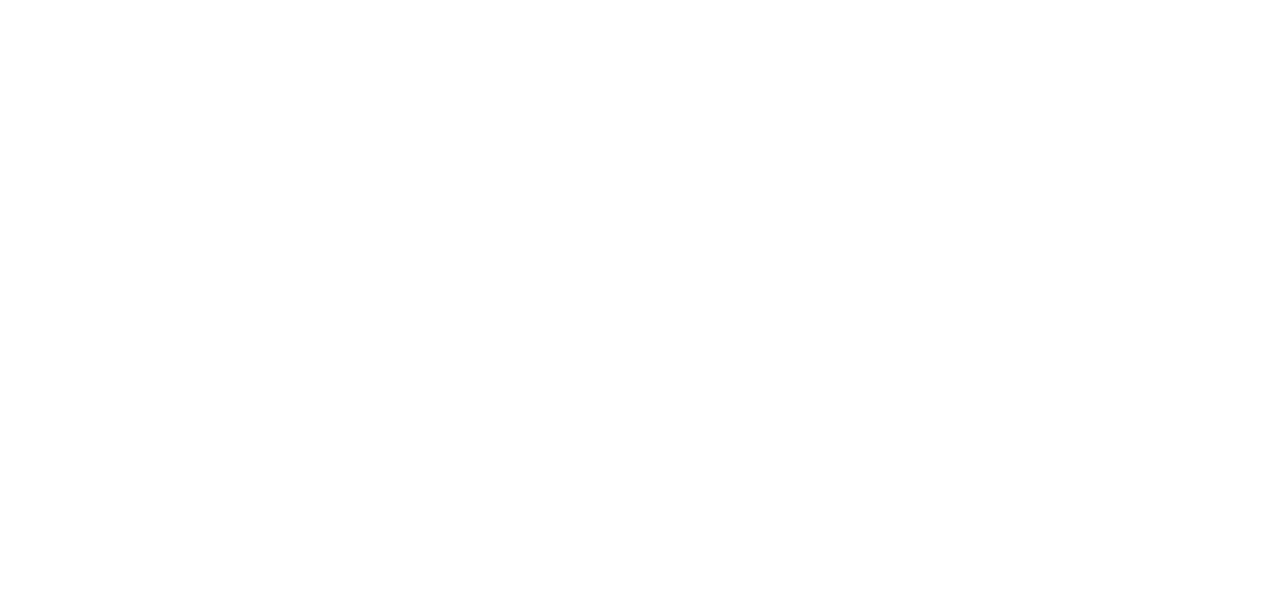
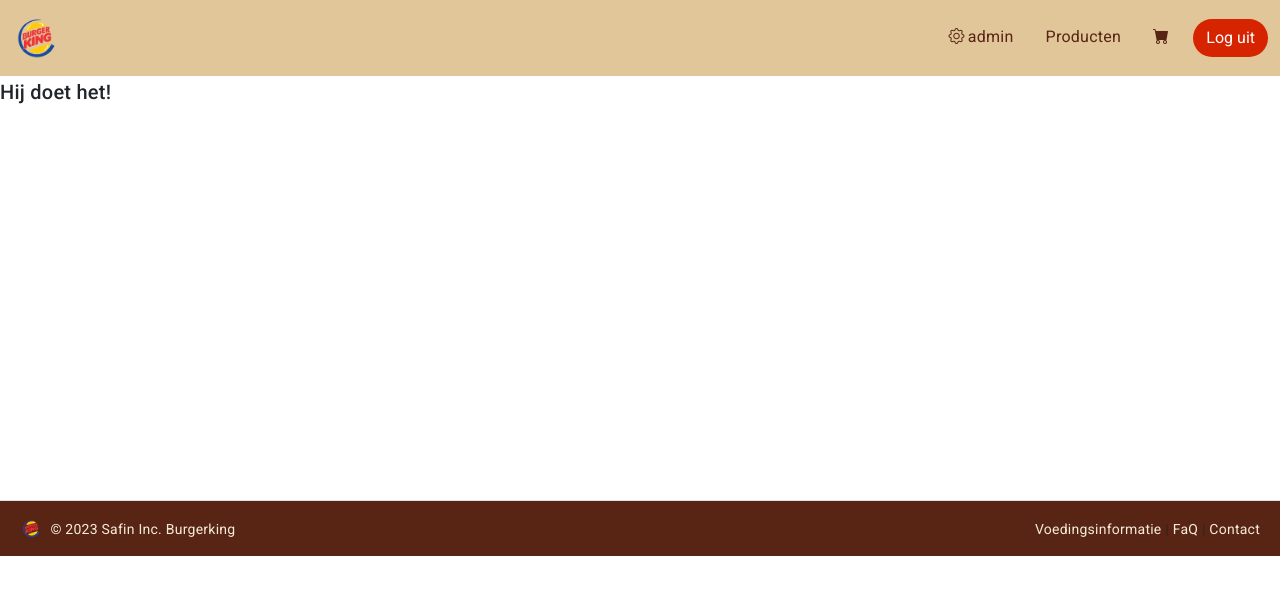
Before and after one commit to SafinB/IPRWC-frontend, an Angular app: page /admin in a window 1280 px wide. Before the commit this address led to /. Shown: the top 594 px of the page. Built offline with nearby package versions, Linux system fonts and the light colour scheme; sample sign-in values are in the browser's storage.

Commit message:
Feat: added admin component

```diff
--- a/src/app/admin/admin.component.html
+++ b/src/app/admin/admin.component.html
@@ -0,0 +1,8 @@
+<app-navigation></app-navigation>
+<app-toasts></app-toasts>
+
+<h2>
+    Hij doet het!
+</h2>
+
+<app-footer></app-footer>
--- a/src/app/app-routing.module.ts
+++ b/src/app/app-routing.module.ts
@@ -5,6 +5,7 @@
 import {ProductsComponent} from "./products/products.component";
 import {HerobannerComponent} from "./herobanner/herobanner.component";
 import {CartComponent} from "./cart/cart.component";
+import {AdminComponent} from "./admin/admin.component";
 
 const routes: Routes = [
   {path: '', redirectTo: 'home', pathMatch: 'full' },
@@ -12,7 +13,8 @@
   {path: 'login', component: LoginComponent, data: { animation: 'openClosePage' }},
   {path: 'register', component: RegisterComponent},
   {path: 'products', component: ProductsComponent},
-  {path: 'cart', component: CartComponent}
+  {path: 'cart', component: CartComponent},
+  {path: 'admin', component: AdminComponent}
 ];
 
 @NgModule({
--- a/src/app/cart/cart.component.ts
+++ b/src/app/cart/cart.component.ts
@@ -1,5 +1,4 @@
 import {Component, OnInit} from '@angular/core';
-import {Product} from "../shared/models/product.model";
 import {CartService} from "../shared/services/cart.service";
 import {Cart} from "../shared/models/Cart";
 import Swal from "sweetalert2";
--- a/src/app/navigation/navigation.component.html
+++ b/src/app/navigation/navigation.component.html
@@ -9,6 +9,11 @@
     </button>
     <div class="collapse navbar-collapse" id="navbarNav">
       <ul class="nav navbar-nav ms-auto navigation">
+
+        <li *ngIf="isAdmin" class="nav-item">
+          <a class="nav-link navtext fs-6 ms-3" routerLink="/admin"><i class="bi bi-gear spaceBetween"></i>admin</a>
+        </li>
+
         <li class="nav-item">
           <a class="nav-link navtext fs-6 ms-3" aria-current="page" routerLink="/products">Producten</a>
         </li>
@@ -16,6 +21,7 @@
         <li *ngIf="userLoggedIn()" class="nav-item">
           <a class="nav-link navtext fs-6 ms-3" routerLink="/cart"><i class="bi bi-cart-fill"></i></a>
         </li>
+
         <li *ngIf="userLoggedIn()" class="nav-item">
           <button (click)="UserLogout()" class="btn rounded-5 ms-3" routerLink="/home">Log uit</button>
         </li>
--- a/src/app/navigation/navigation.component.scss
+++ b/src/app/navigation/navigation.component.scss
@@ -19,3 +19,7 @@
 .btn:hover{
   background: #ae1c00;
 }
+
+.spaceBetween{
+  margin-right: 3px;
+}
--- a/src/app/navigation/navigation.component.ts
+++ b/src/app/navigation/navigation.component.ts
@@ -1,4 +1,4 @@
-import { Component } from '@angular/core';
+import {Component, OnInit} from '@angular/core';
 import {UserService} from "../shared/services/user.service";
 import {AuthService} from "../shared/services/auth.Service";
 
@@ -7,7 +7,7 @@
   templateUrl: './navigation.component.html',
   styleUrls: ['./navigation.component.scss']
 })
-export class NavigationComponent {
+export class NavigationComponent implements OnInit{
   collapsed: boolean = true;
 
   isLoggedIn: boolean = false;
@@ -16,6 +16,12 @@
 
   constructor(private authService: AuthService,
               private userService: UserService) {}
+
+  ngOnInit(): void {
+      if (this.userService.getUser() !== null && this.userService.getUser() !== undefined) {
+        this.isAdmin = this.userService.getUser().role;
+      }
+  }
 
   userLoggedIn() {
     this.isLoggedIn = this.authService.userLoggedIn();
--- a/src/app/products/products.component.ts
+++ b/src/app/products/products.component.ts
@@ -32,7 +32,6 @@
           .subscribe(
               products => {
                   this.products = products;
-                  console.log(this.products);
                   },
               error => {
                   console.error('Error fetching teams:', error);
--- a/src/app/shared/services/auth.Service.ts
+++ b/src/app/shared/services/auth.Service.ts
@@ -1,6 +1,6 @@
 import {Injectable} from "@angular/core";
 import {HttpClient, HttpErrorResponse, HttpHeaders} from "@angular/common/http";
-import {BehaviorSubject, catchError, map, Observable, Subscription} from "rxjs";
+import {BehaviorSubject, catchError, map, Observable} from "rxjs";
 import {environment} from "../../../environment/environment";
 import {Router} from "@angular/router";
 import {UserService} from "./user.service";
--- a/src/app/shared/services/user.service.ts
+++ b/src/app/shared/services/user.service.ts
@@ -16,7 +16,7 @@
 
   constructor(
     private http: HttpClient,
-    private errorHandlingService: ErrorHandlingService
+    private errorHandlingService: ErrorHandlingService,
   ) {
   }
 
```
